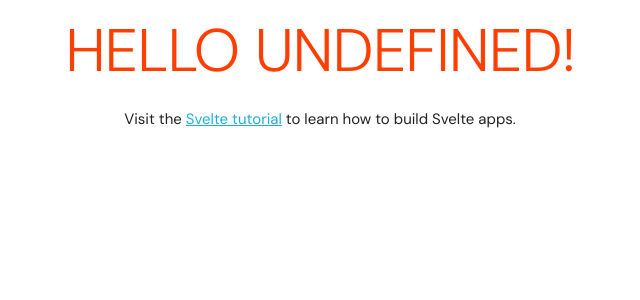
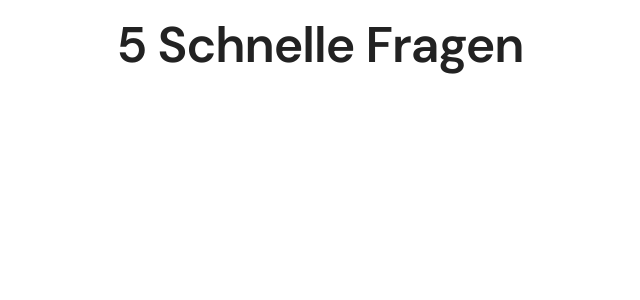
Before and after one commit to jis3r/5schnellefragen, a Svelte app: page / in a window 1280 px wide. Shown: the top 300 px of the page, without its empty margins (320-960 px from the left). Built offline with nearby package versions, Linux system fonts and the light colour scheme.

Commit message:
add: toggle between landingpage and gamepage

```diff
--- a/src/App.svelte
+++ b/src/App.svelte
@@ -1,30 +1,34 @@
 <script>
-	export let name;
+	import Header from './components/Header.svelte';
+	import Landing from './components/Landing.svelte';
+	import Game from './components/Game.svelte';
+
+
+	let asking = false;
+
+	const toggleView = () => {
+		asking = !asking;
+    }
+
 </script>
 
 <main>
-	<h1>Hello {name}!</h1>
-	<p>Visit the <a href="https://svelte.dev/tutorial">Svelte tutorial</a> to learn how to build Svelte apps.</p>
+	<Header/>
+	<div class="container">
+		<div class="row" style="margin-top: 25%">
+			{#if asking}
+				<Game on:back={toggleView}/>
+			{:else}
+				<Landing on:start={toggleView}/>
+			{/if}
+		</div>
+	  </div>
 </main>
 
 <style>
 	main {
 		text-align: center;
 		padding: 1em;
-		max-width: 240px;
 		margin: 0 auto;
 	}
-
-	h1 {
-		color: #ff3e00;
-		text-transform: uppercase;
-		font-size: 4em;
-		font-weight: 100;
-	}
-
-	@media (min-width: 640px) {
-		main {
-			max-width: none;
-		}
-	}
 </style>
```
